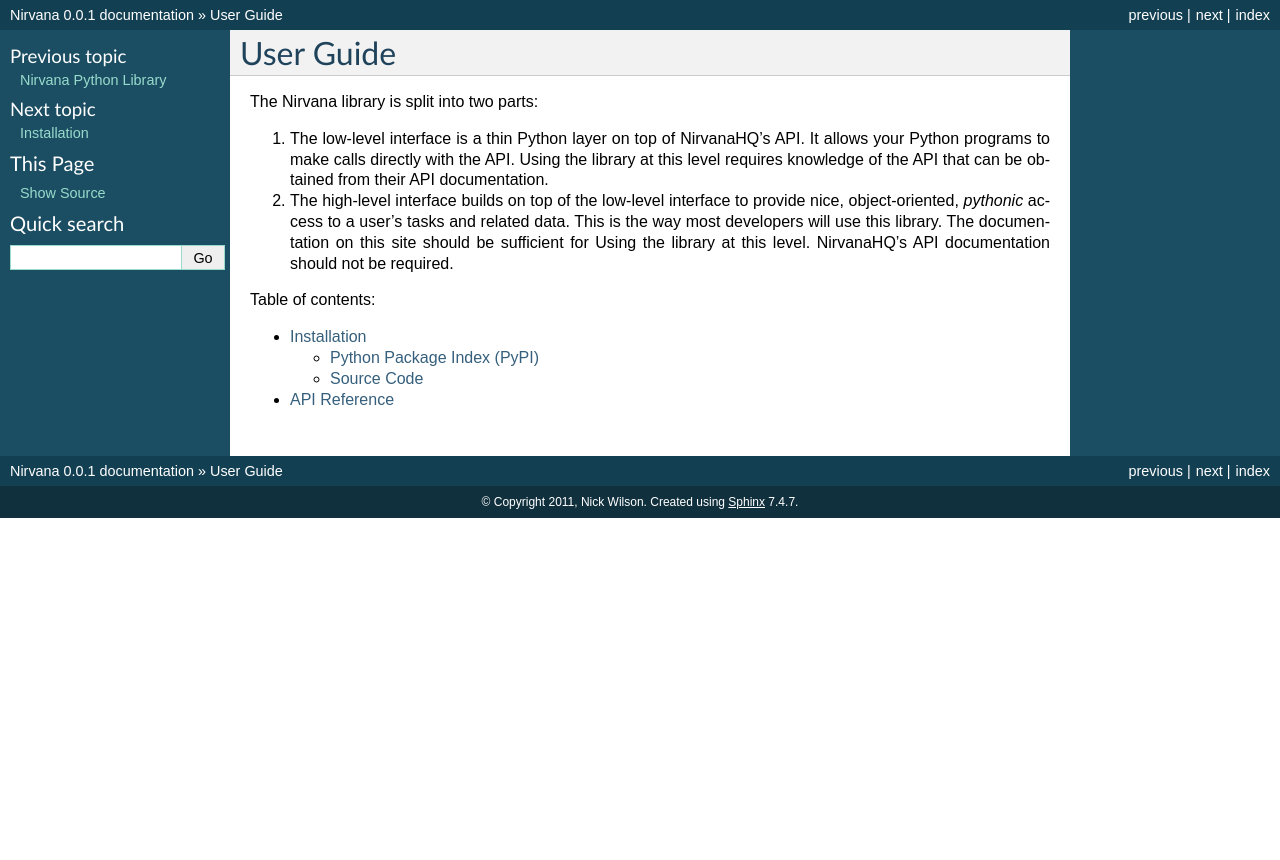
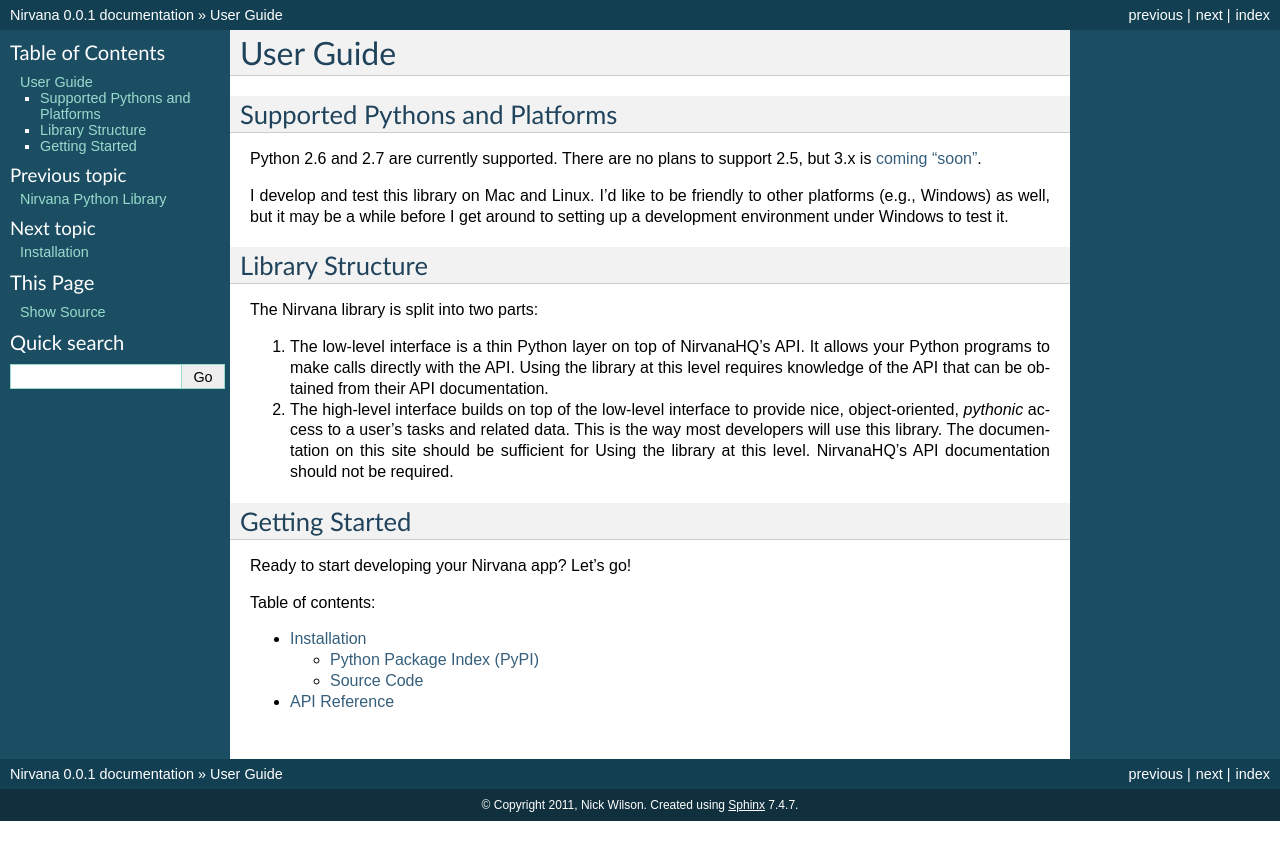
Before and after one commit to njwilson/nirvana-python, a Sphinx documentation site: the page built from docs/user/index.rst, in a window 1280 px wide. Shown: the top 860 px of the page. Built offline with Sphinx 7.4.7, drawn with Linux system fonts in a browser that asks for light colours.

Commit message:
Add info about supported Pythons/platforms

```diff
--- a/docs/user/index.rst
+++ b/docs/user/index.rst
@@ -1,5 +1,20 @@
 User Guide
 ==========
+
+Supported Pythons and Platforms
+-------------------------------
+
+Python 2.6 and 2.7 are currently supported. There are no plans to support
+2.5, but 3.x is `coming "soon"
+<https://github.com/njwilson/nirvana-python/issues/1>`_.
+
+I develop and test this library on Mac and Linux. I'd like to be friendly
+to other platforms (e.g., Windows) as well, but it may be a while before I
+get around to setting up a development environment under Windows to test
+it.
+
+Library Structure
+-----------------
 
 The Nirvana library is split into two parts:
 
@@ -15,6 +30,11 @@
    library at this level. NirvanaHQ's API documentation should not be
    required.
 
+Getting Started
+---------------
+
+Ready to start developing your Nirvana app? Let's go!
+
 Table of contents:
 
 .. toctree::
```
